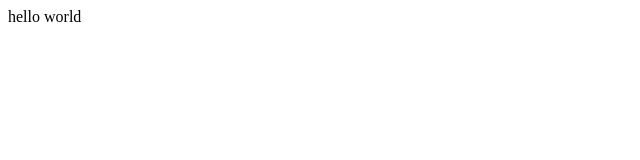
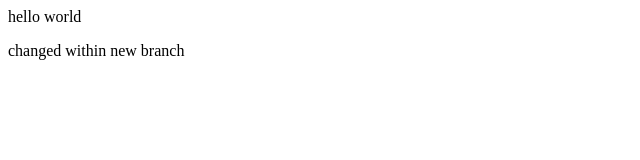
Before and after one commit to Rohan-mindbowser/branch-pract, a plain HTML site: page index.html in a window 1280 px wide. Shown: the whole page, without its empty margins (0-640 px from the left). Drawn offline with Linux system fonts and the light colour scheme.

Commit message:
changes made

```diff
--- a/index.html
+++ b/index.html
@@ -8,5 +8,7 @@
 </head>
 <body>
     hello world
+
+    <p>changed within new branch</p>
 </body>
 </html>
```
